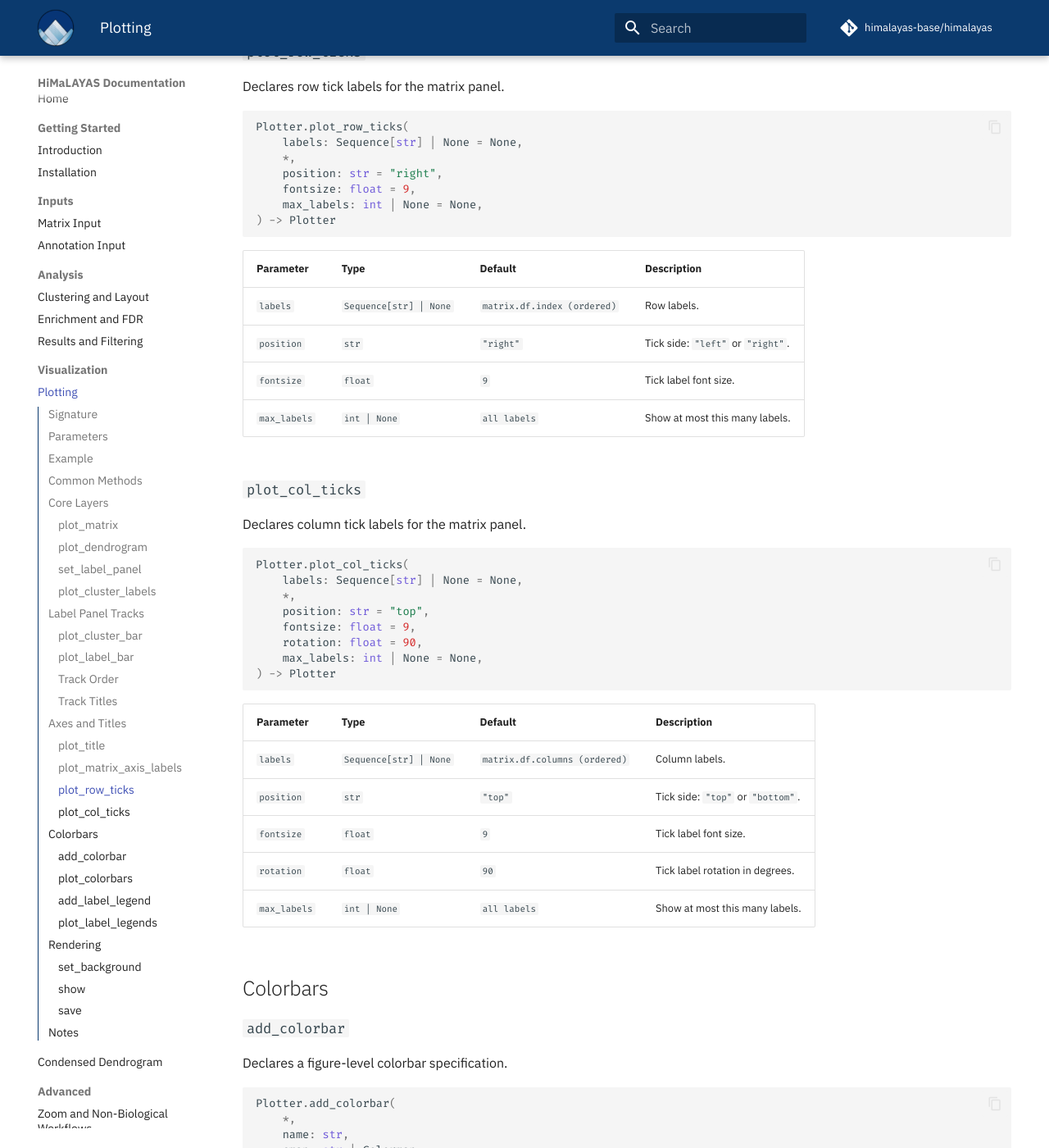
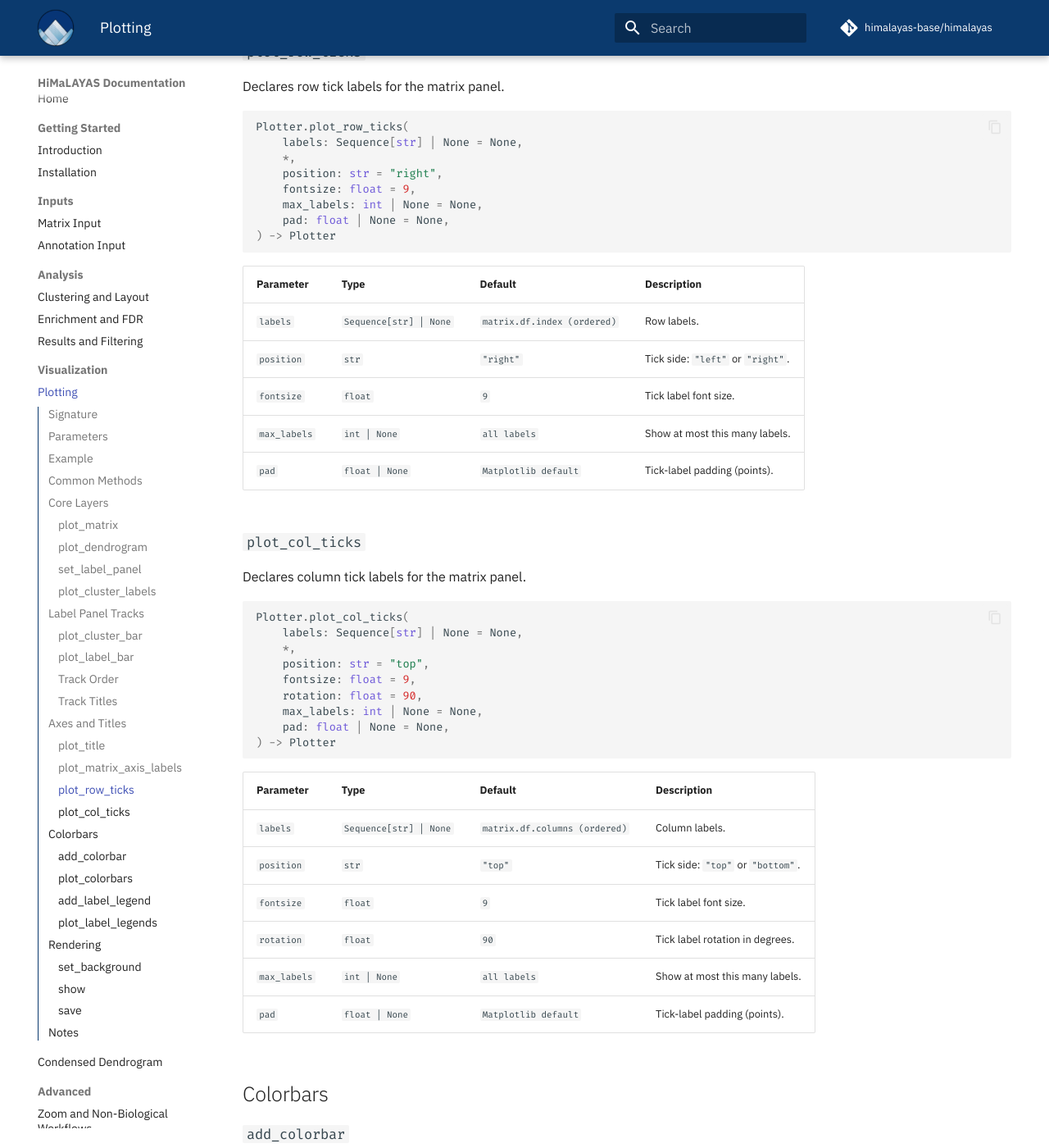
Before and after one commit to himalayas-base/himalayas-docs, an MkDocs documentation site: the page built from docs/7_plotting.md, in a window 1280 px wide and 1400 px high, scrolled down 13003 px. Shown: the whole window at 82% size. Built offline with MkDocs 1.6.1 and Material for MkDocs 9.7.7, drawn with Linux system fonts in a browser that asks for light colours; comment, search, counter and statistics services are not loaded; some of the changed text lies outside the part shown.

Commit message:
update docs to add 'pad' parameter for plotting row and col ticks

````diff
--- a/docs/7_plotting.md
+++ b/docs/7_plotting.md
@@ -474,6 +474,7 @@ Plotter.plot_row_ticks(
     position: str = "right",
     fontsize: float = 9,
     max_labels: int | None = None,
+    pad: float | None = None,
 ) -> Plotter
 ```
 
@@ -483,6 +484,7 @@ Plotter.plot_row_ticks(
 | `position` | `str` | `"right"` | Tick side: `"left"` or `"right"`. |
 | `fontsize` | `float` | `9` | Tick label font size. |
 | `max_labels` | `int | None` | `all labels` | Show at most this many labels. |
+| `pad` | `float | None` | `Matplotlib default` | Tick-label padding (points). |
 
 ### `plot_col_ticks`
 
@@ -496,6 +498,7 @@ Plotter.plot_col_ticks(
     fontsize: float = 9,
     rotation: float = 90,
     max_labels: int | None = None,
+    pad: float | None = None,
 ) -> Plotter
 ```
 
@@ -506,6 +509,7 @@ Plotter.plot_col_ticks(
 | `fontsize` | `float` | `9` | Tick label font size. |
 | `rotation` | `float` | `90` | Tick label rotation in degrees. |
 | `max_labels` | `int | None` | `all labels` | Show at most this many labels. |
+| `pad` | `float | None` | `Matplotlib default` | Tick-label padding (points). |
 
 ## Colorbars
 
@@ -704,4 +708,4 @@ Plotter.save(path: str, **kwargs) -> None
 ## Notes
 
 - `Plotter` expects `Results` with layout from `Analysis.finalize()`.
-- Unit convention: text spacing uses points (`plot_title(pad=...)`, `plot_bar_labels(pad=...)`, `plot_matrix_axis_labels(xlabel_pad=...)`, `plot_colorbars(label_pad=...)`); layout geometry uses fractions (`height`, `gap`, `hpad`, `vpad`, `left_pad`, `right_pad`, `width`, `axes`, `track_x`, `gutter_width`, `text_pad`). `ylabel_pad` is also a geometry fraction (panel offset).
+- Unit convention: text spacing uses points (`plot_title(pad=...)`, `plot_bar_labels(pad=...)`, `plot_matrix_axis_labels(xlabel_pad=...)`, `plot_row_ticks(pad=...)`, `plot_col_ticks(pad=...)`, `plot_colorbars(label_pad=...)`); layout geometry uses fractions (`height`, `gap`, `hpad`, `vpad`, `left_pad`, `right_pad`, `width`, `axes`, `track_x`, `gutter_width`, `text_pad`). `ylabel_pad` is also a geometry fraction (panel offset).
````
